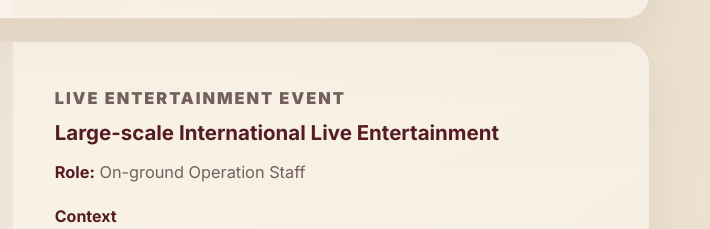
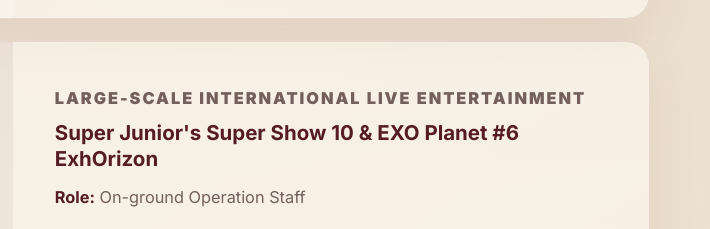
Before and after one commit to trihuynhnhut0107/minhthi-portfolio, a plain HTML site: page index.html in a window 1280 px wide. Shown: the part 4168-4397 px from the top of the page, 570-1280 px from the left. Drawn offline with nearby package versions, Linux system fonts and the light colour scheme.

Commit message:
fix: update case kicker and title for clarity in case studies section

```diff
--- a/index.html
+++ b/index.html
@@ -297,8 +297,10 @@
               </figure>
             </div>
             <div class="case-content">
-              <p class="case-kicker">Live Entertainment Event</p>
-              <h3>Large-scale International Live Entertainment</h3>
+              <p class="case-kicker">
+                Large-scale International Live Entertainment
+              </p>
+              <h3>Super Junior's Super Show 10 & EXO Planet #6 ExhOrizon</h3>
               <p class="role-line">
                 <strong>Role:</strong> On-ground Operation Staff
               </p>
```
